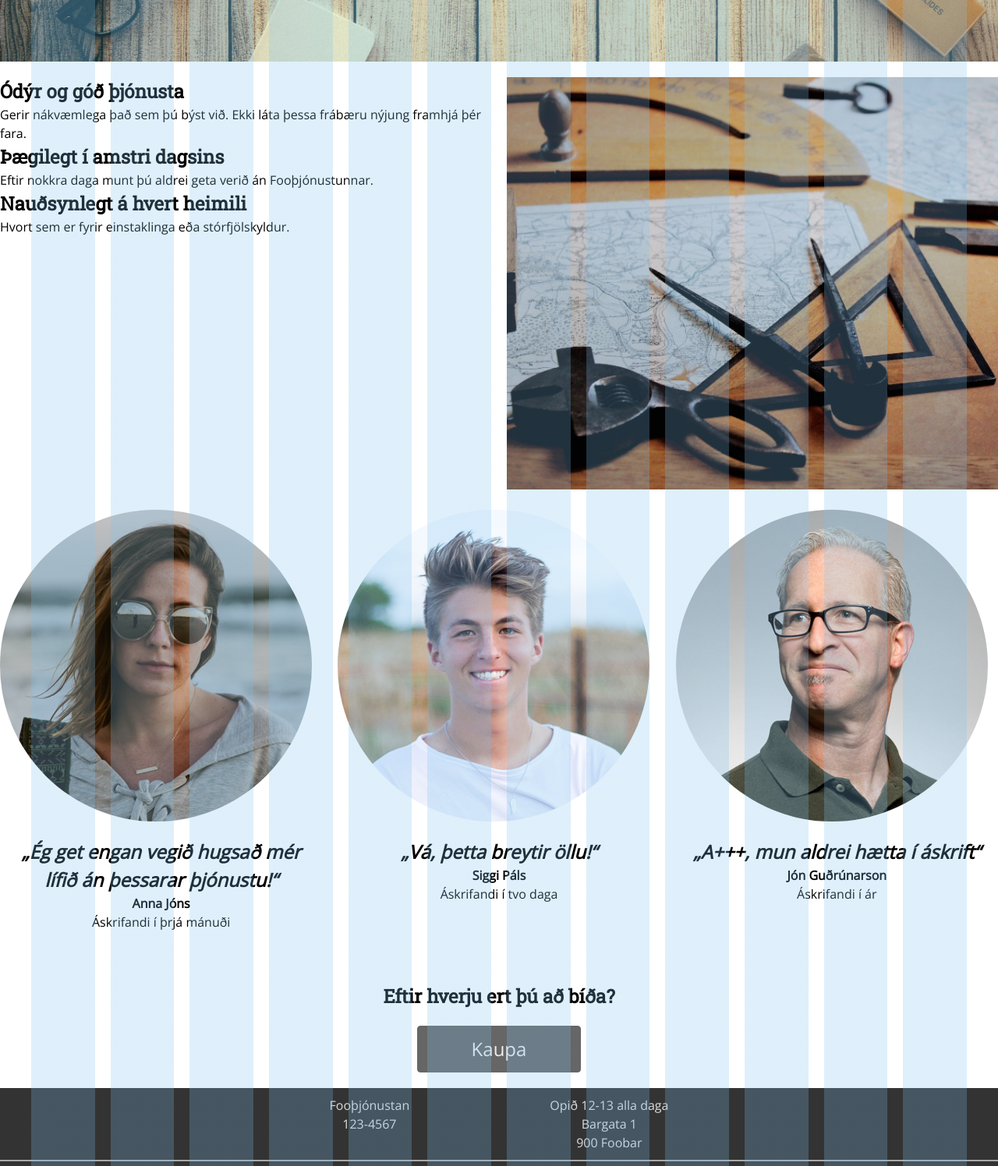
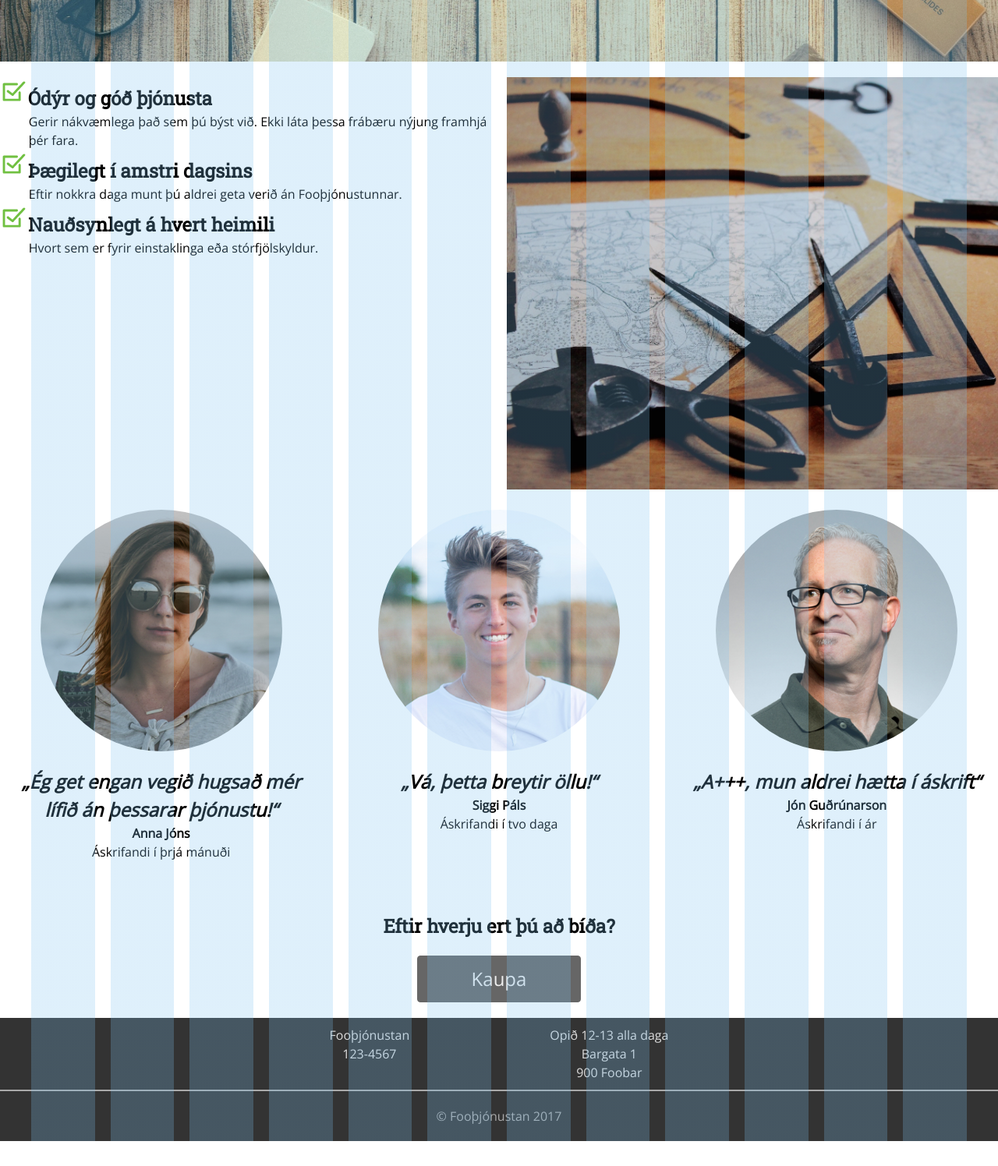
Before and after one commit to sindrigudmunds/stortverkefni1vefforritun, a plain HTML site: page index.html in a window 1280 px wide. Shown: the part 640-2136 px from the top of the page at 78% size. After the commit the page ends 2104 px from the top, so only its background shows below. Drawn offline with nearby package versions, Linux system fonts and the light colour scheme.

Commit message:
Forsíðu look og iconar

```diff
--- a/index.html
+++ b/index.html
@@ -43,13 +43,15 @@
         <div class="row">
           <!--Grid er eitthvað leiðinlegt, er að reyna að fá columns til að raða sér-->
           <div class="col col-6">
-            <h3 class="heading heading--body">Ódýr og góð þjónusta</h3>
-            <p class="text">Gerir nákvæmlega það sem þú býst við.
-              Ekki láta þessa frábæru nýjung framhjá þér fara.</p>
-            <h3 class="heading heading--body">Þægilegt í amstri dagsins</h3>
-            <p class="text">Eftir nokkra daga munt þú aldrei geta verið án Fooþjónustunnar.</p>
-            <h3 class="heading heading--body">Nauðsynlegt á hvert heimili</h3>
-            <p class="text">Hvort sem er fyrir einstaklinga eða stórfjölskyldur.</p>
+            <div class="body">
+              <h3 class="heading heading--body"><img src="check.svg" class="mynd">Ódýr og góð þjónusta</h3>
+                <p class="body__text">Gerir nákvæmlega það sem þú býst við.
+                  Ekki láta þessa frábæru nýjung framhjá þér fara.</p>
+              <h3 class="heading heading--body"><img src="check.svg" class="mynd">Þægilegt í amstri dagsins</h3>
+                <p class="body__text">Eftir nokkra daga munt þú aldrei geta verið án Fooþjónustunnar.</p>
+              <h3 class="heading heading--body"><img src="check.svg" class="mynd">Nauðsynlegt á hvert heimili</h3>
+                <p class="body__text">Hvort sem er fyrir einstaklinga eða stórfjölskyldur.</p>
+            </div>
           </div>
           <div class="col col-6">
             <img alt="" src="image.jpg">
@@ -113,10 +115,8 @@
         </div>
         <div class="row">
           <div class="col col-12">
-            <div class="endmessage">
-              <div class="endmessage__text">
-                <p>Eftir hverju ert þú að bíða?</p>
-              </div>
+            <div class="message">
+              <p class="heading heading--message">Eftir hverju ert þú að bíða?</p>
                 <button class="button button--big">Kaupa</button>
             </div>
           </div>
--- a/scss/endmessage.scss
+++ b/scss/endmessage.scss
@@ -1,10 +1,16 @@
-.endmessage {
+.message {
   text-align: center;
 
+}
+.body {
+  text-align: left;
   &__text {
-    margin-bottom: $gutter;
-    font-family:'Roboto Slab', serif;
-    font-weight: bold;
-    font-size: 1.5em;
+    padding-left: 2.3em;
   }
 }
+
+.mynd {
+  height: 1.5em;
+  width: 1.5em;
+  margin:0;
+}
--- a/scss/heading.scss
+++ b/scss/heading.scss
@@ -16,4 +16,10 @@
     font-size: 4em;
     font-weight: bolder;
   }
+
+  &--message {
+    margin-bottom: $gutter;
+    font-weight: bold;
+    font-size: 1.5em;
+  }
 }
--- a/scss/profilecard.scss
+++ b/scss/profilecard.scss
@@ -27,8 +27,9 @@
   }
 
   &__img {
-    width: 100%;
-    height: 100%;
+    margin: auto;
+    width: 75%;
+    height: 75%;
   }
 
   /*
```
Also changed, not shown: styles.css.
